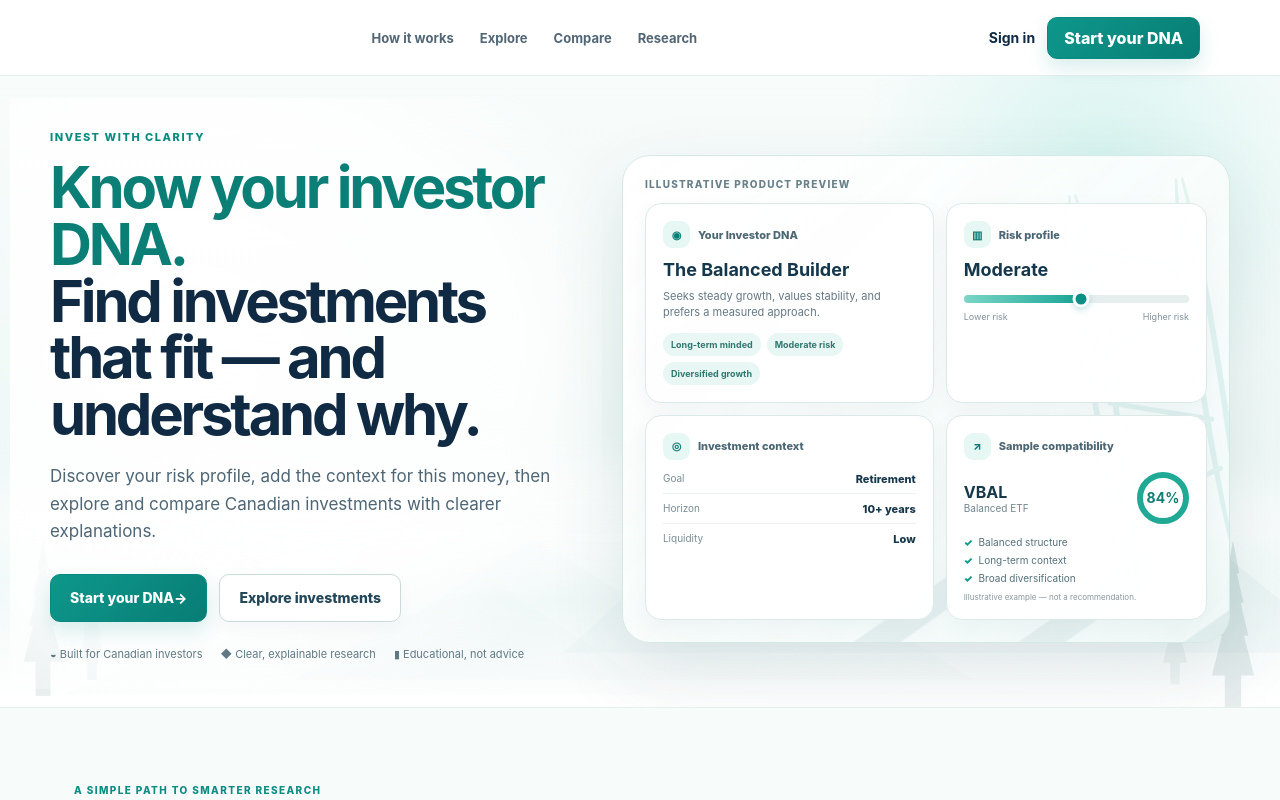
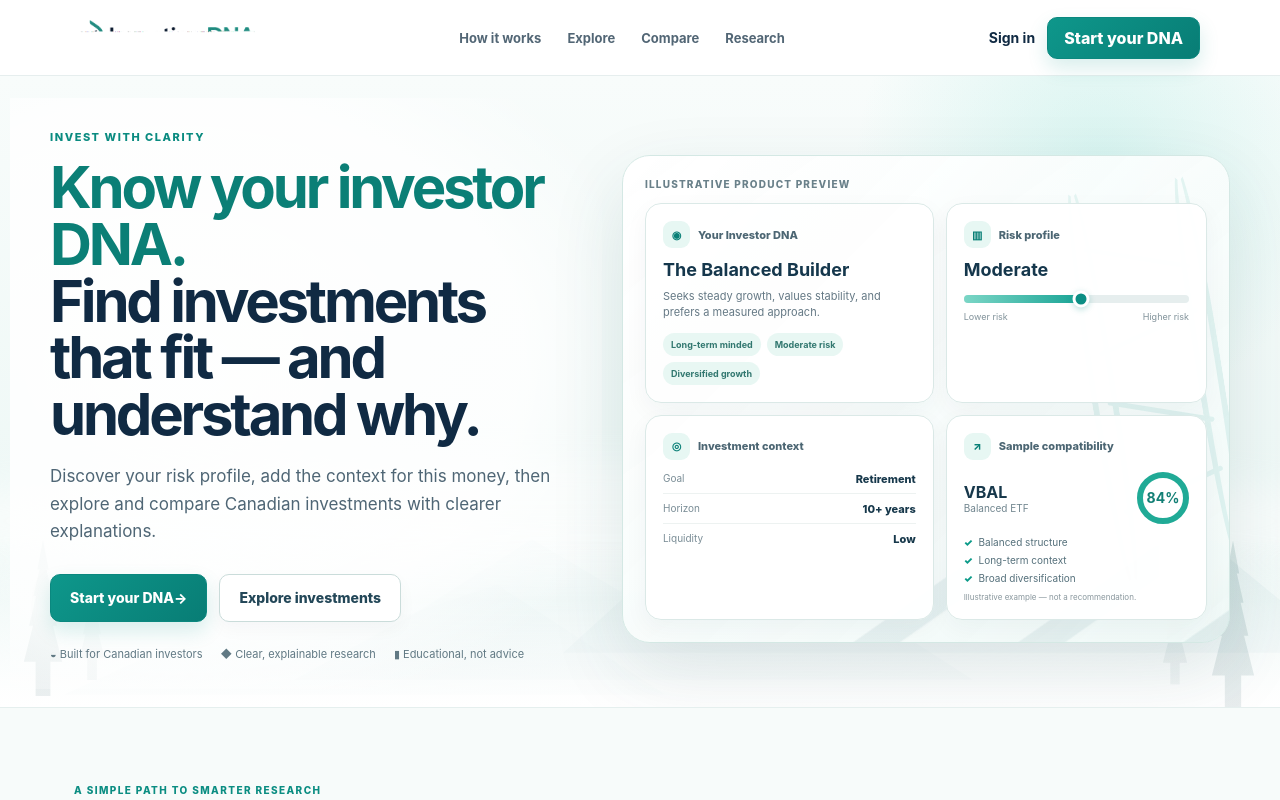
Before and after one commit to mahdikakavandkordi-droid/Investing-dnav1, a Next.js app: page / in a window 1280 px wide. Shown: the top 800 px of the page. Built offline with nearby package versions, Linux system fonts and the light colour scheme; no server answers.

Commit message:
Lock navigation to exact approved logo artwork

```diff
--- a/app/reference-experience.css
+++ b/app/reference-experience.css
@@ -1315,3 +1315,37 @@ footer.section .actions{margin:0}
  .platform-hero-scenery{display:none!important}
  .platform-hero-copy:before{display:none!important}
 }
+
+
+/* FINAL LOGO LOCK — exact approved asset, no crop, no redraw, no geometry changes. */
+.approved-brand-lockup{
+ display:inline-flex!important;
+ align-items:center!important;
+ justify-content:flex-start!important;
+ gap:0!important;
+ width:auto!important;
+ min-width:0!important;
+ height:48px!important;
+ overflow:visible!important;
+ line-height:0!important;
+}
+.approved-brand-lockup>img{
+ display:block!important;
+ width:auto!important;
+ height:36px!important;
+ max-width:none!important;
+ max-height:36px!important;
+ object-fit:contain!important;
+ object-position:left center!important;
+ clip-path:none!important;
+ transform:none!important;
+ position:static!important;
+}
+.approved-logo-symbol,.approved-logo-wordmark{display:none!important}
+@media(max-width:760px){
+ .approved-brand-lockup{height:42px!important}
+ .approved-brand-lockup>img{height:30px!important;max-height:30px!important}
+}
+@media(max-width:390px){
+ .approved-brand-lockup>img{height:28px!important;max-height:28px!important}
+}
```
